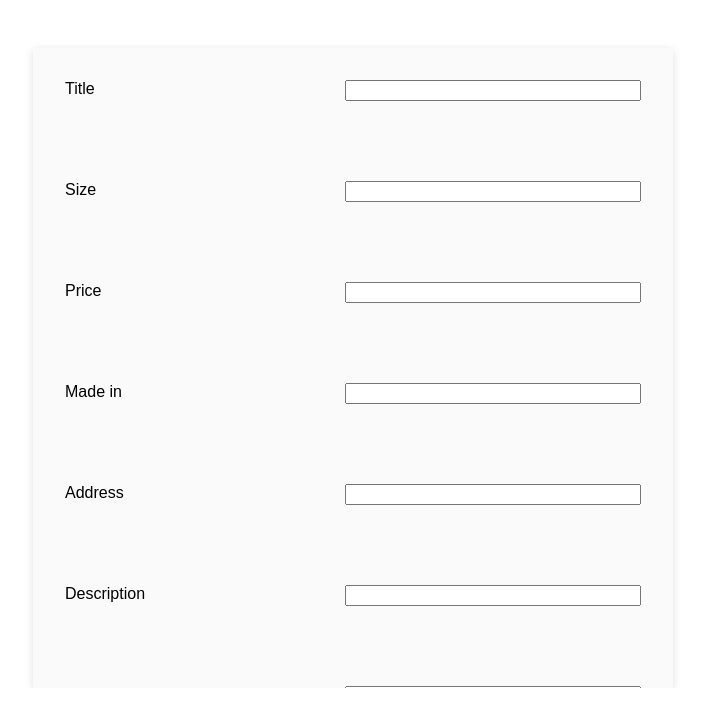
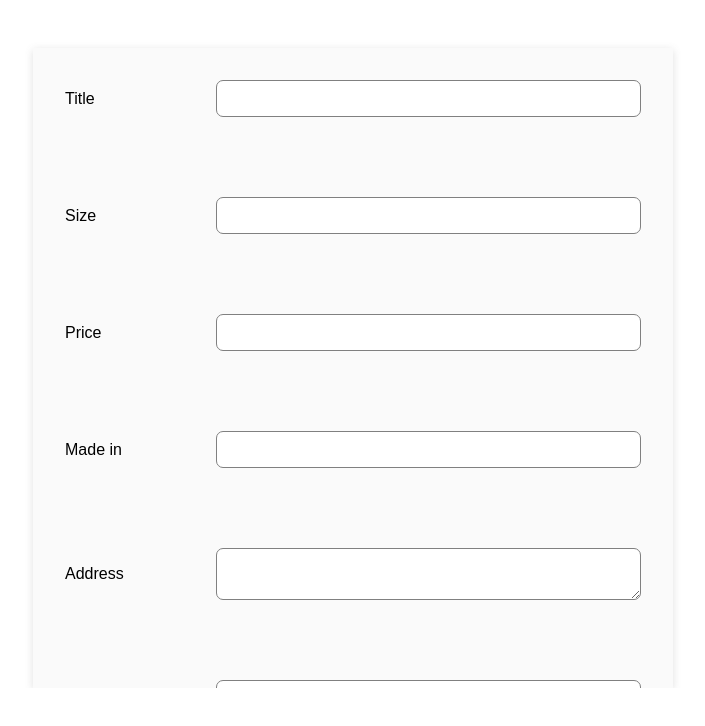
Before and after one commit to AmiraliAlizade/BASH, a React (Vite) app: page /registerAd in a window 1280 px wide. Shown: the top 726 px of the page, without its empty margins (287-992 px from the left). Built offline with nearby package versions, Linux system fonts and the light colour scheme.

Commit message:
Process of creating Add House Form

```diff
--- a/package.json
+++ b/package.json
@@ -15,8 +15,10 @@
     "git": "^0.1.5",
     "react": "^19.0.0",
     "react-dom": "^19.0.0",
+    "react-hook-form": "^7.62.0",
     "react-icons": "^5.5.0",
-    "react-router": "^7.5.0"
+    "react-router": "^7.5.0",
+    "styled-components": "^6.1.19"
   },
   "devDependencies": {
     "@eslint/js": "^9.33.0",
--- a/src/components/houses/CreateHouseForm.css
+++ b/src/components/houses/CreateHouseForm.css
@@ -22,10 +22,40 @@
   display: flex;
   gap: 2rem;
   justify-content: space-between;
+  align-items: center;
   padding: 2rem;
 }
 
+.house-form-input {
+  padding: 10px;
+  width: 70%;
+  border-radius: 7px;
+  border: 0.2px solid gray;
+}
 
-.house-form-input{
-  width: 50%;
+.house-form-input:hover {
+  border: 0.7px solid #118cf0;
 }
+
+.house-form-input:focus {
+  border: 2px solid #118cf0;
+
+  outline: none;
+}
+
+.button-wrapper {
+  width: 100%;
+  display: flex;
+  justify-content: center;
+
+}
+
+.form-submit-button {
+  width: 30%;
+  border: none;
+  padding: 15px 10px;
+  background-color: #118cf0;
+  color: white;
+  border-radius: 8px;
+  cursor: pointer;
+}
--- a/src/components/houses/CreateHouseForm.jsx
+++ b/src/components/houses/CreateHouseForm.jsx
@@ -1,48 +1,122 @@
+import { useForm } from "react-hook-form";
 import "./CreateHouseForm.css";
+import { useMutation, useQueryClient } from "@tanstack/react-query";
+import { createHouse } from "../../services/apiHouses";
 
 function CreateHouseForm() {
+  const { register, handleSubmit, reset } = useForm();
+  const queryClient = useQueryClient();
+  const {
+    isLoading,
+    mutate: CreateHouse,
+    error,
+  } = useMutation({
+    mutationFn: createHouse,
+    onSuccess: () => {
+      queryClient.invalidateQueries({
+        queryKey: ["houses"],
+      });
+    },
+    onError: () => {
+      console.error(error);
+    },
+  });
+
+  function onSubmit(data) {
+    const image = typeof data.image === "string" ? data.image : data.image[0];
+    console.log(data.image[0]);
+    CreateHouse({ ...data, image: image });
+    reset();
+  }
   return (
     <div
       className="form-wrapper
     "
     >
-      <form className="create-house-form">
+      <form className="create-house-form" onSubmit={handleSubmit(onSubmit)}>
         <div className="house-form-item">
           <label className="house-form-label"> Title </label>
-          <input type="text" className="house-form-input" />
+          <input
+            {...register("title", { required: "This field is required!" })}
+            type="text"
+            className="house-form-input"
+          />
         </div>
         <div className="house-form-item">
           <label className="house-form-label">Size</label>
-          <input type="text" className="house-form-input" />
+          <input
+            {...register("size", { required: "This field is required!" })}
+            type="number"
+            className="house-form-input"
+            min={1}
+            step={1}
+          />
         </div>
-
         <div className="house-form-item">
           <label className="house-form-label">Price</label>
-          <input type="text" className="house-form-input" />
+          <input
+            {...register("price", { required: "This field is required!" })}
+            type="number"
+            className="house-form-input"
+            min={1}
+            step={1}
+          />
         </div>
-
         <div className="house-form-item">
           <label className="house-form-label">Made in</label>
-          <input type="text" className="house-form-input" />
+          <input
+            {...register("madeIn", { required: "This field is required!" })}
+            type="number"
+            className="house-form-input"
+            min={1}
+            step={1}
+          />
         </div>
-
         <div className="house-form-item">
           <label className="house-form-label">Address</label>
-          <input type="text" className="house-form-input" />
+          <textarea
+            {...register("address", { required: "This field is required!" })}
+            className="house-form-input"
+          />
         </div>
-
         <div className="house-form-item">
           <label className="house-form-label">Description</label>
-          <input type="text" className="house-form-input" />
+          <textarea
+            {...register("description", {
+              required: "This field is required!",
+            })}
+            className="house-form-input"
+          />
         </div>
-
         <div className="house-form-item">
           <label className="house-form-label">Number of bathrooms</label>
-          <input type="text" className="house-form-input" />
+
+          <input
+            type="number"
+            className="house-form-input"
+            {...register("numBathroom", {
+              required: "This field is required!",
+            })}
+          />
+        </div>{" "}
+        <div className="house-form-item">
+          <label className="house-form-label">Number of bedrooms</label>
+          <input
+            {...register("numBedroom", { required: "This field is required!" })}
+            type="number"
+            className="house-form-input"
+          />
         </div>
         <div className="house-form-item">
-          <label className="house-form-label">Number of bedrooms</label>
-          <input type="text" className="house-form-input" />
+          <label className="house-form-label">House Image</label>
+          <input
+            {...register("image", { required: "This field is required!" })}
+            type="file"
+            className="house-form-input"
+          />
+        </div>
+        <div className="button-wrapper">
+          <button className="form-submit-button">Submit</button>
         </div>
       </form>
     </div>
--- a/src/components/houses/StyledHousesList.jsx
+++ b/src/components/houses/StyledHousesList.jsx
@@ -4,9 +4,17 @@ import { TbMeterSquare } from "react-icons/tb";
 import { BsFillCalendarDateFill } from "react-icons/bs";
 import { FaDollarSign } from "react-icons/fa";
 import Paragraph from "../../ui/Paragraph";
+import Error from "../../ui/Error";
 import { Link } from "react-router";
+import Spinner from "../../ui/Spinner";
 
 function StyledHousesList({ Houses, isLoading, error }) {
+  if (isLoading) {
+    return <Spinner />;
+  }
+  if (error) {
+    return <Error>Could not load the Houses!</Error>;
+  }
   return (
     <>
       <div className="houses-list-container">
--- a/src/services/apiHouses.js
+++ b/src/services/apiHouses.js
@@ -1,3 +1,5 @@
+import { supabaseUrl } from "./supabase";
+
 export async function getHouses() {
   const SupabaseKey =
     "eyJhbGciOiJIUzI1NiIsInR5cCI6IkpXVCJ9.eyJpc3MiOiJzdXBhYmFzZSIsInJlZiI6InJzaHZvcG9ibWZ1cmV0aWFrZmF0Iiwicm9sZSI6InNlcnZpY2Vfcm9sZSIsImlhdCI6MTc1NDEyOTg3MCwiZXhwIjoyMDY5NzA1ODcwfQ.Lz7rnqP_9fORlnHVoQ2YgXkFqVfNSndM2V7_NuSxx5Y";
@@ -24,3 +26,65 @@ export async function getHouses() {
     console.error(error);
   }
 }
+
+export async function createHouse(house) {
+  const imageName = `${Math.random()}-${house.image.name}`.replaceAll("/", "");
+
+  const hasImagePath = house.image.startsWith?.(supabaseUrl);
+
+  const imagePath = hasImagePath
+    ? house.image
+    : `https://rshvopobmfuretiakfat.supabase.co/storage/v1/object/public/Images//${imageName}`;
+
+  const SupabaseKey =
+    "eyJhbGciOiJIUzI1NiIsInR5cCI6IkpXVCJ9.eyJpc3MiOiJzdXBhYmFzZSIsInJlZiI6InJzaHZvcG9ibWZ1cmV0aWFrZmF0Iiwicm9sZSI6InNlcnZpY2Vfcm9sZSIsImlhdCI6MTc1NDEyOTg3MCwiZXhwIjoyMDY5NzA1ODcwfQ.Lz7rnqP_9fORlnHVoQ2YgXkFqVfNSndM2V7_NuSxx5Y";
+  try {
+    const response = await fetch(
+      "https://rshvopobmfuretiakfat.supabase.co/rest/v1/Houses",
+      {
+        method: "POST",
+        headers: {
+          apikey: SupabaseKey,
+          Authorization: `Bearer ${SupabaseKey}`,
+          "Content-Type": "application/json",
+          Prefer: "return=representation",
+        },
+        body: JSON.stringify([{ ...house, image: imagePath }]),
+      }
+    );
+
+    if (!response.ok) {
+      throw new Error(`Request failed: ${response.status}`);
+    }
+
+    const text = await response.text();
+    const data = text ? JSON.parse(text) : null;
+    return data;
+  } catch (error) {
+    console.error("Fetch error:", error);
+    return null;
+  }
+}
+
+// export async function createHouse(house) {
+//   try {
+//     const response = await fetch(
+//       "https://rshvopobmfuretiakfat.supabase.co/rest/v1/Houses",
+//       {
+//         method: "POST",
+//         headers: {
+//           Authorization: `Bearer ${SupabaseKey}`,
+//           apikey: SupabaseKey,
+//           Prefer: "return=minimal",
+//           "Content-Type": "application/json",
+//         },
+//         body: JSON.stringify(house),
+//       }
+//     );
+
+//     const data = await response.json();j
+//     return data;
+//   } catch (error) {
+//     console.error(error);
+//   }
+// }
--- a/src/services/supabase.js
+++ b/src/services/supabase.js
@@ -1,6 +1,6 @@
 import { createClient } from "@supabase/supabase-js";
 
-export const supabaseUrl = "https://xyzcompany.supabase.co";
+export const supabaseUrl = "https://rshvopobmfuretiakfat.supabase.co";
 export const supabaseKey =
   "eyJhbGciOiJIUzI1NiIsInR5cCI6IkpXVCJ9.eyJpc3MiOiJzdXBhYmFzZSIsInJlZiI6InJzaHZvcG9ibWZ1cmV0aWFrZmF0Iiwicm9sZSI6ImFub24iLCJpYXQiOjE3NTQxMjk4NzAsImV4cCI6MjA2OTcwNTg3MH0.eFQkUdccRN_iRp2GPwr0qzVSz8Xquf1OCRNXwj9BDBg";
 // Create a single supabase client for interacting with your database
--- /dev/null
+++ b/src/ui/Error.jsx
@@ -0,0 +1,9 @@
+function Error({ children }) {
+  return (
+    <div style={{ display: "flex", justifyContent: "center", width: "100%" }}>
+      <h1>{children}</h1>
+    </div>
+  );
+}
+
+export default Error;
--- /dev/null
+++ b/src/ui/Spinner.css
@@ -0,0 +1,30 @@
+/* .spinner {
+    margin: 4.8rem;
+    width: 6.4rem;
+    aspect-ratio: 1;
+    border-radius: 50%;
+    background: radial-gradient(farthest-side, var(--color-brand-600) 94%, #0000)
+    top/10px 10px no-repeat,
+    conic-gradient(#0000 30%, var(--color-brand-600));
+    -webkit-mask: radial-gradient(farthest-side, #0000 calc(100% - 10px), #000 0);
+
+    animation: 1.5s infinite linear;
+}
+
+@keyframes rotate  {
+  to {transform: rotate(1turn)}
+} */
+
+.spinner {
+  border: 16px solid #f3f3f3; /* Light grey */
+  border-top: 16px solid #3498db; /* Blue */
+  border-radius: 50%;
+  width: 120px;
+  height: 120px;
+  animation: spin 2s linear infinite;
+}
+
+@keyframes spin {
+  0% { transform: rotate(0deg); }
+  100% { transform: rotate(360deg); }
+}
--- /dev/null
+++ b/src/ui/Spinner.jsx
@@ -0,0 +1,28 @@
+
+import './Spinner.css'
+// const rotate = keyframes`
+//   to {
+//     transform: rotate(1turn)
+//   }
+// `;
+
+// const StyledSpinner = styled.div`
+//   margin: 4.8rem auto;
+
+//   width: 6.4rem;
+//   aspect-ratio: 1;
+//   border-radius: 50%;
+//   background: radial-gradient(farthest-side, var(--color-brand-600) 94%, #0000)
+//       top/10px 10px no-repeat,
+//     conic-gradient(#0000 30%, var(--color-brand-600));
+//   -webkit-mask: radial-gradient(farthest-side, #0000 calc(100% - 10px), #000 0);
+//   animation: ${rotate} 1.5s infinite linear;
+// `;
+
+
+function Spinner(){
+
+  return <div className="spinner" style={{margin:"4.8rem auto " , width:"6.4rem" , aspectRatio:"1",borderRadius:"50%" }}></div>
+}
+
+export default Spinner;
```
Also changed, not shown: 1 other file (tests, documents, lock files or other folders).
